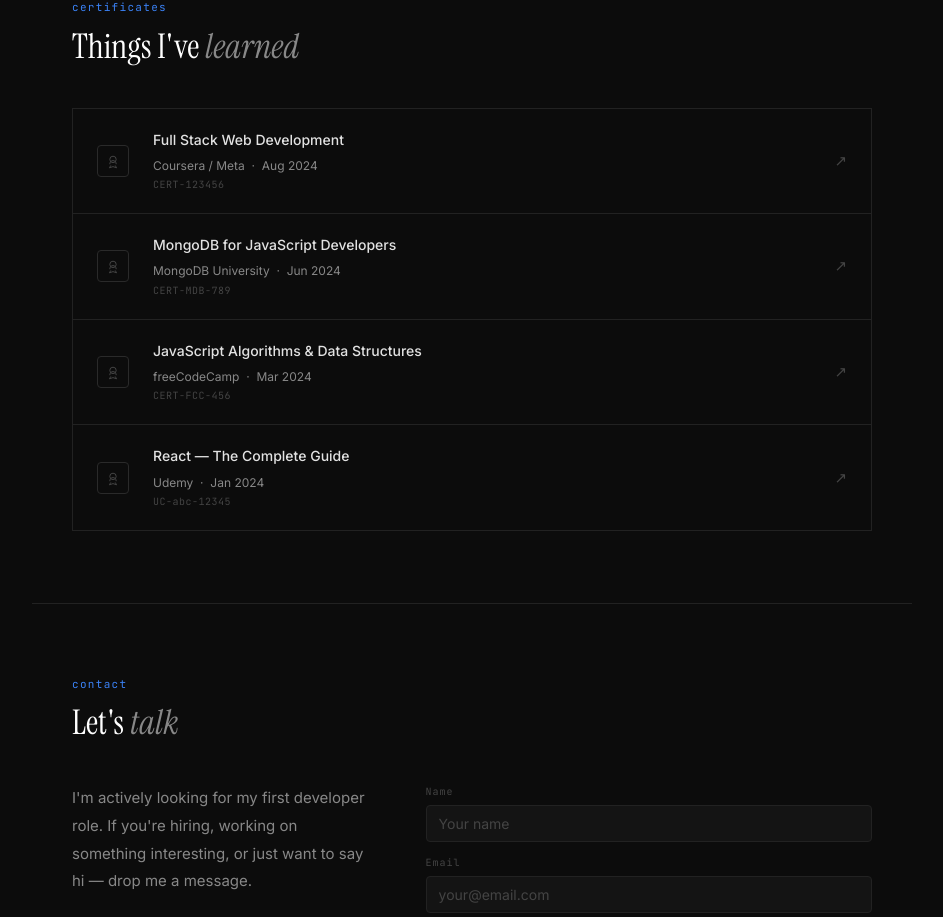
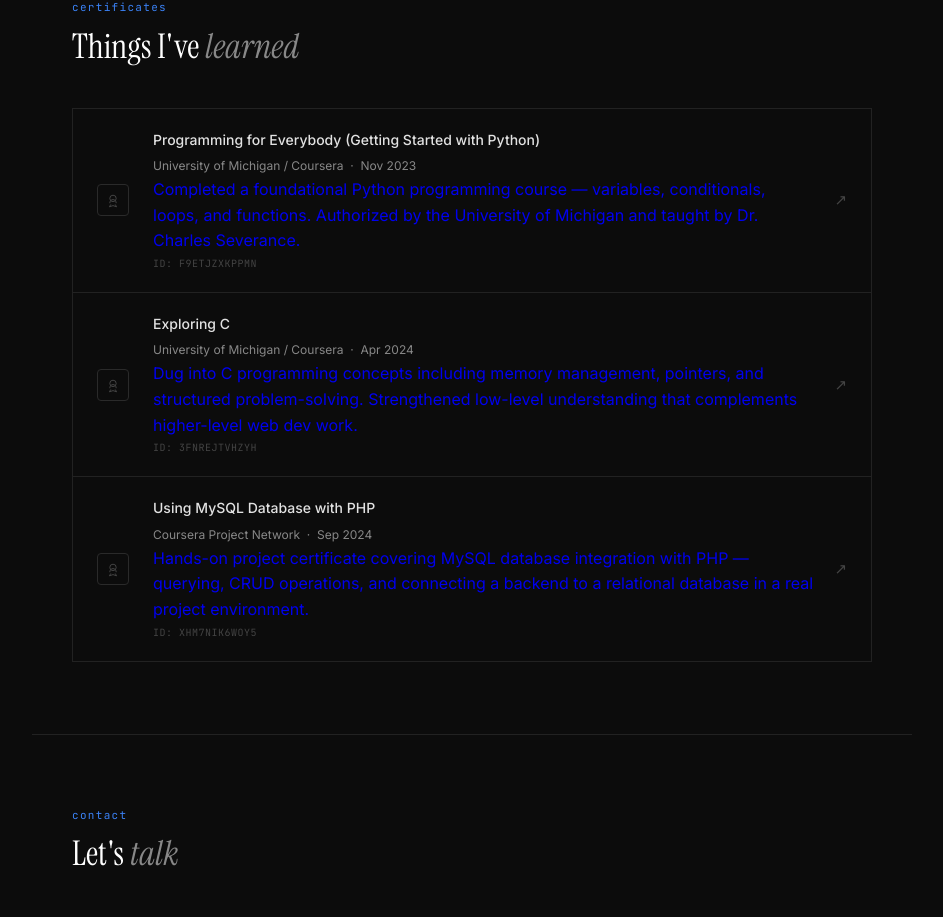
Before and after one commit to Shivani856/FRONTEND, a React (Vite) app: page / in a window 1280 px wide. Shown: the part 2793-3710 px from the top of the page, without its empty margins (168-1111 px from the left). Built offline with nearby package versions, Linux system fonts and the light colour scheme.

Commit message:
Revise certificates with new course information
Updated certificate details including titles, issuers, dates, IDs, URLs, and descriptions for several courses.

```diff
--- a/src/components/Certificates.jsx
+++ b/src/components/Certificates.jsx
@@ -1,31 +1,27 @@
 const certs = [
   {
-    title: 'Full Stack Web Development',
-    issuer: 'Coursera / Meta',
-    date: 'Aug 2024',
-    id: 'CERT-123456',
-    url: '#',
+    title: 'Programming for Everybody (Getting Started with Python)',
+    issuer: 'University of Michigan / Coursera',
+    date: 'Nov 2023',
+    id: 'F9ETJZXKPPMN',
+    url: 'https://coursera.org/verify/F9ETJZXKPPMN',
+    desc: 'Completed a foundational Python programming course — variables, conditionals, loops, and functions. Authorized by the University of Michigan and taught by Dr. Charles Severance.',
   },
   {
-    title: 'MongoDB for JavaScript Developers',
-    issuer: 'MongoDB University',
-    date: 'Jun 2024',
-    id: 'CERT-MDB-789',
-    url: '#',
+    title: 'Exploring C',
+    issuer: 'University of Michigan / Coursera',
+    date: 'Apr 2024',
+    id: '3FNREJTVHZYH',
+    url: 'https://coursera.org/verify/3FNREJTVHZYH',
+    desc: 'Dug into C programming concepts including memory management, pointers, and structured problem-solving. Strengthened low-level understanding that complements higher-level web dev work.',
   },
   {
-    title: 'JavaScript Algorithms & Data Structures',
-    issuer: 'freeCodeCamp',
-    date: 'Mar 2024',
-    id: 'CERT-FCC-456',
-    url: '#',
-  },
-  {
-    title: 'React — The Complete Guide',
-    issuer: 'Udemy',
-    date: 'Jan 2024',
-    id: 'UC-abc-12345',
-    url: '#',
+    title: 'Using MySQL Database with PHP',
+    issuer: 'Coursera Project Network',
+    date: 'Sep 2024',
+    id: 'XHM7NIK6WOY5',
+    url: 'https://coursera.org/verify/XHM7NIK6WOY5',
+    desc: 'Hands-on project certificate covering MySQL database integration with PHP — querying, CRUD operations, and connecting a backend to a relational database in a real project environment.',
   },
 ]
 
@@ -53,7 +49,8 @@ export default function Certificates() {
             <div className="cert-body">
               <p className="cert-title">{c.title}</p>
               <p className="cert-meta">{c.issuer} &nbsp;·&nbsp; {c.date}</p>
-              <p className="cert-id">{c.id}</p>
+              <p className="cert-desc">{c.desc}</p>
+              <p className="cert-id">ID: {c.id}</p>
             </div>
             <span className="cert-arr">↗</span>
           </a>
```
